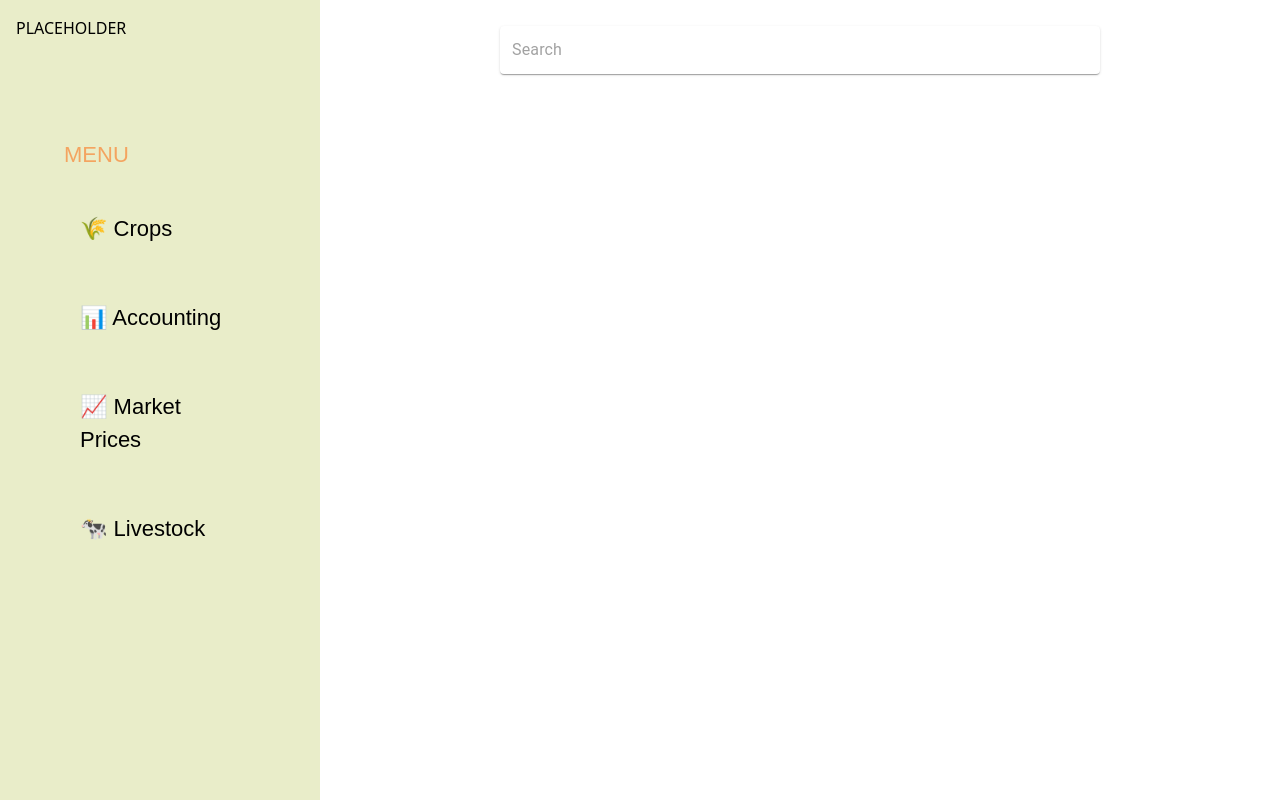
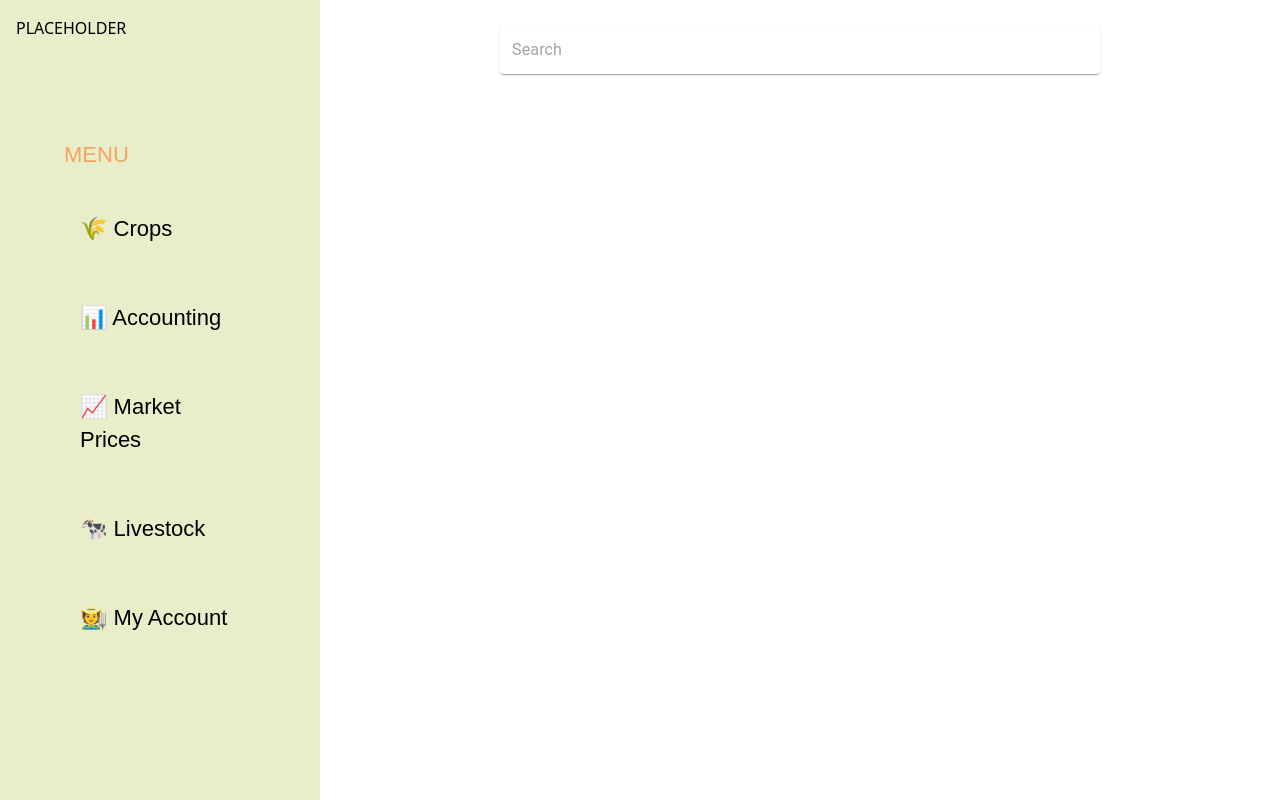
Before and after one commit to halleyd2804/CodeBrew, a React (Vite) app in the folder frontend/: page / in a window 1280 px wide. Shown: the top 800 px of the page. Built offline with nearby package versions, Linux system fonts and the light colour scheme; some icons are missing; what tailwindcss-motion would draw is missing.

Commit message:
Added 'My Account' to sidebar

```diff
--- a/frontend/src/menus/hamburger.jsx
+++ b/frontend/src/menus/hamburger.jsx
@@ -10,6 +10,7 @@ const Hamburger = function () {
                     <li>📊 Accounting</li>
                     <li>📈 Market Prices</li>
                     <li>🐄 Livestock</li>
+                    <li>🧑‍🌾 My Account</li>
                 </ul>
             </div>
         </div>
```
